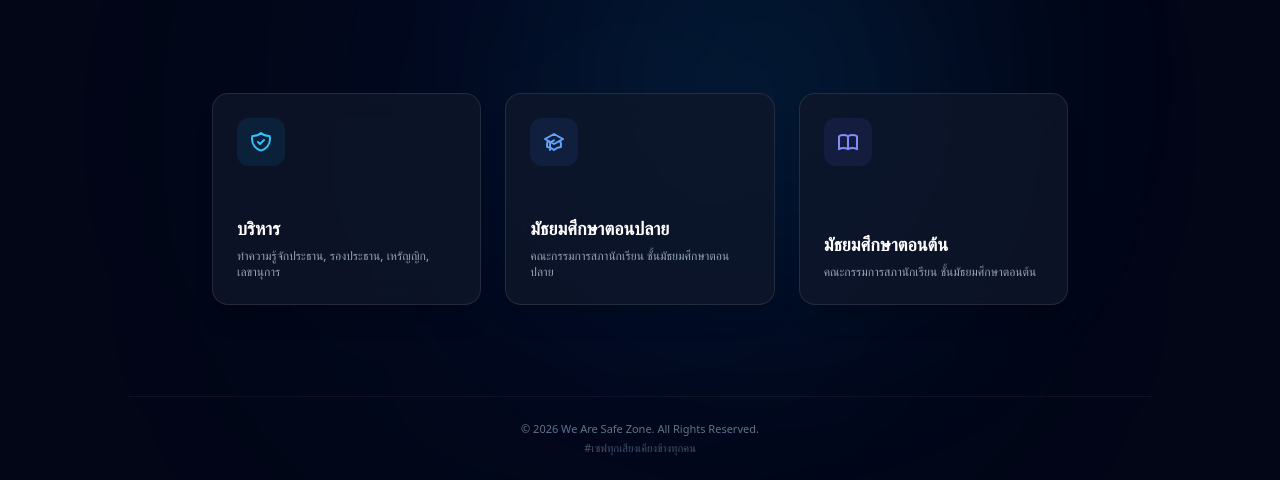
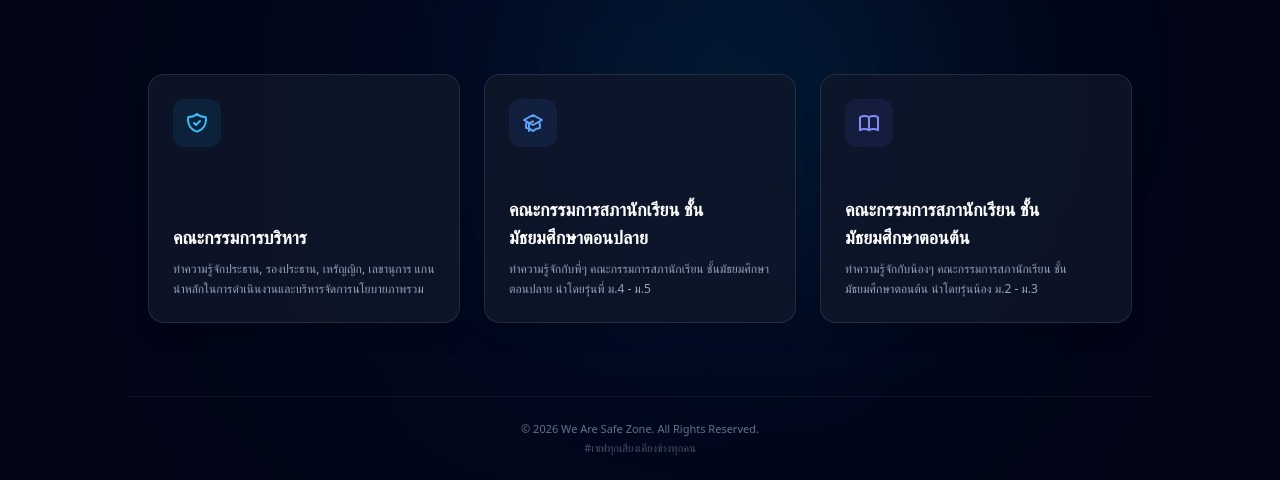
Before and after one commit to bawrattanaburi-lang/WSZ_Web, a website: page menu.html in a window 1280 px wide. Shown: the part 320-800 px from the top of the page. Drawn offline with nearby package versions, Linux system fonts and the light colour scheme.

Commit message:
Add files via upload

```diff
--- a/menu.html
+++ b/menu.html
@@ -22,9 +22,7 @@
         }
         /* ดีไซน์กล่องเมนูแบบผิวทึบเนียน มีความโปร่งแสงเล็กน้อยเพื่อให้ดูมีมิติหรูหรา */
         .menu-card {
-            background: rgba(15, 23, 42, 0.75);
-            backdrop-filter: blur(16px);
-            -webkit-backdrop-filter: blur(16px);
+            background: rgba(15, 23, 42, 0.85);
             border: 1px solid rgba(255, 255, 255, 0.1);
         }
     </style>
@@ -43,7 +41,7 @@
         </a>
     </header>
 
-    <main class="w-full max-w-4xl mx-auto px-5 py-12 flex-1 flex flex-col justify-center space-y-12 z-10">
+    <main class="w-full max-w-5xl mx-auto px-5 py-12 flex-1 flex flex-col justify-center space-y-12 z-10">
 
         <div class="text-center space-y-3">
             <span class="inline-flex items-center px-3 py-1 rounded-full bg-sky-500/10 border border-sky-400/20 text-sky-400 text-xs font-semibold tracking-wider uppercase">
@@ -57,41 +55,41 @@
             </p>
         </div>
 
-        <div class="grid grid-cols-1 md:grid-cols-3 gap-4 sm:gap-6 w-full">
+        <div class="grid grid-cols-1 md:grid-cols-3 gap-6 w-full max-w-5xl mx-auto justify-center items-stretch">
 
-            <a href="mb_administer.html" class="menu-card group p-6 rounded-2xl hover:border-sky-500/40 hover:-translate-y-1 shadow-xl hover:shadow-sky-500/5 transition-all duration-300 flex flex-col justify-between items-start space-y-6 min-h-[160px]">
+            <a href="mb_administer.html" class="menu-card group p-6 rounded-2xl hover:border-sky-500/40 hover:-translate-y-1 shadow-xl hover:shadow-sky-500/5 transition-all duration-300 flex flex-col justify-between items-start space-y-6 min-h-[200px] w-full">
                 <div class="p-3 bg-sky-500/10 text-sky-400 rounded-xl group-hover:bg-sky-500 group-hover:text-slate-950 transition-all duration-300">
                     <svg class="w-5 h-5 sm:w-6 sm:h-6" fill="none" stroke="currentColor" stroke-width="2" viewBox="0 0 24 24">
                         <path stroke-linecap="round" stroke-linejoin="round" d="M9 12l2 2 4-4m5.618-4.016A11.955 11.955 0 0112 2.944a11.955 11.955 0 01-8.618 3.04A12.02 12.02 0 003 9c0 5.591 3.824 10.29 9 11.622 5.176-1.332 9-6.03 9-11.622 0-1.042-.133-2.052-.382-3.016z"></path>
                     </svg>
                 </div>
                 <div>
-                    <h3 class="text-base sm:text-lg font-bold text-white group-hover:text-sky-400 transition-colors">บริหาร</h3>
-                    <p class="text-xs text-slate-400 mt-1.5">ทำความรู้จักประธาน, รองประธาน, เหรัญญิก, เลขานุการ </p>
+                    <h3 class="text-base sm:text-lg font-bold text-white group-hover:text-sky-400 transition-colors">คณะกรรมการบริหาร</h3>
+                    <p class="text-xs text-slate-400 mt-2 leading-relaxed">ทำความรู้จักประธาน, รองประธาน, เหรัญญิก, เลขานุการ แกนนำหลักในการดำเนินงานและบริหารจัดการนโยบายภาพรวม</p>
                 </div>
             </a>
 
-            <a href="mb_scc_s.html" class="menu-card group p-6 rounded-2xl hover:border-blue-500/40 hover:-translate-y-1 shadow-xl hover:shadow-blue-500/5 transition-all duration-300 flex flex-col justify-between items-start space-y-6 min-h-[160px]">
+            <a href="mb_scc_s.html" class="menu-card group p-6 rounded-2xl hover:border-blue-500/40 hover:-translate-y-1 shadow-xl hover:shadow-blue-500/5 transition-all duration-300 flex flex-col justify-between items-start space-y-6 min-h-[200px] w-full">
                 <div class="p-3 bg-blue-500/10 text-blue-400 rounded-xl group-hover:bg-blue-500 group-hover:text-slate-950 transition-all duration-300">
                     <svg class="w-5 h-5 sm:w-6 sm:h-6" fill="none" stroke="currentColor" stroke-width="2" viewBox="0 0 24 24">
                         <path stroke-linecap="round" stroke-linejoin="round" d="M12 14l9-5-9-5-9 5 9 5zm0 0l6.16-3.422a12.083 12.083 0 01.665 6.479A11.952 11.952 0 0012 20.055a11.952 11.952 0 00-6.824-2.998 12.078 12.078 0 01.665-6.479L12 14zm-4 6v-7.5l4-2.222"></path>
                     </svg>
                 </div>
                 <div>
-                    <h3 class="text-base sm:text-lg font-bold text-white group-hover:text-blue-400 transition-colors leading-tight">มัธยมศึกษาตอนปลาย</h3>
-                    <p class="text-xs text-slate-400 mt-1.5">คณะกรรมการสภานักเรียน ชั้นมัธยมศึกษาตอนปลาย</p>
+                    <h3 class="text-base sm:text-lg font-bold text-white group-hover:text-blue-400 transition-colors leading-tight">คณะกรรมการสภานักเรียน ชั้นมัธยมศึกษาตอนปลาย</h3>
+                    <p class="text-xs text-slate-400 mt-2 leading-relaxed">ทำความรู้จักกับพี่ๆ คณะกรรมการสภานักเรียน ชั้นมัธยมศึกษาตอนปลาย นำโดยรุ่นพี่ ม.4 - ม.5 </p>
                 </div>
             </a>
 
-            <a href="mb_scc_j.html" class="menu-card group p-6 rounded-2xl hover:border-indigo-500/40 hover:-translate-y-1 shadow-xl hover:shadow-indigo-500/5 transition-all duration-300 flex flex-col justify-between items-start space-y-6 min-h-[160px]">
+            <a href="mb_scc_j.html" class="menu-card group p-6 rounded-2xl hover:border-indigo-500/40 hover:-translate-y-1 shadow-xl hover:shadow-indigo-500/5 transition-all duration-300 flex flex-col justify-between items-start space-y-6 min-h-[200px] w-full">
                 <div class="p-3 bg-indigo-500/10 text-indigo-400 rounded-xl group-hover:bg-indigo-500 group-hover:text-slate-950 transition-all duration-300">
                     <svg class="w-5 h-5 sm:w-6 sm:h-6" fill="none" stroke="currentColor" stroke-width="2" viewBox="0 0 24 24">
                         <path stroke-linecap="round" stroke-linejoin="round" d="M12 6.253v13m0-13C10.832 5.477 9.246 5 7.5 5S4.168 5.477 3 6.253v13C4.168 18.477 5.754 18 7.5 18s3.332.477 4.5 1.253m0-13C13.168 5.477 14.754 5 16.5 5c1.747 0 3.332.477 4.5 1.253v13C19.832 18.477 18.247 18 16.5 18c-1.746 0-3.332.477-4.5 1.253"></path>
                     </svg>
                 </div>
                 <div>
-                    <h3 class="text-base sm:text-lg font-bold text-white group-hover:text-indigo-400 transition-colors leading-tight">มัธยมศึกษาตอนต้น</h3>
-                    <p class="text-xs text-slate-400 mt-1.5">คณะกรรมการสภานักเรียน ชั้นมัธยมศึกษาตอนต้น</p>
+                    <h3 class="text-base sm:text-lg font-bold text-white group-hover:text-indigo-400 transition-colors leading-tight">คณะกรรมการสภานักเรียน ชั้นมัธยมศึกษาตอนต้น</h3>
+                    <p class="text-xs text-slate-400 mt-2 leading-relaxed">ทำความรู้จักกับน้องๆ คณะกรรมการสภานักเรียน ชั้นมัธยมศึกษาตอนต้น นำโดยรุ่นน้อง ม.2 - ม.3 </p>
                 </div>
             </a>
 
```
Also changed, not shown: mb_scc_s.html (+1 -1 lines).
